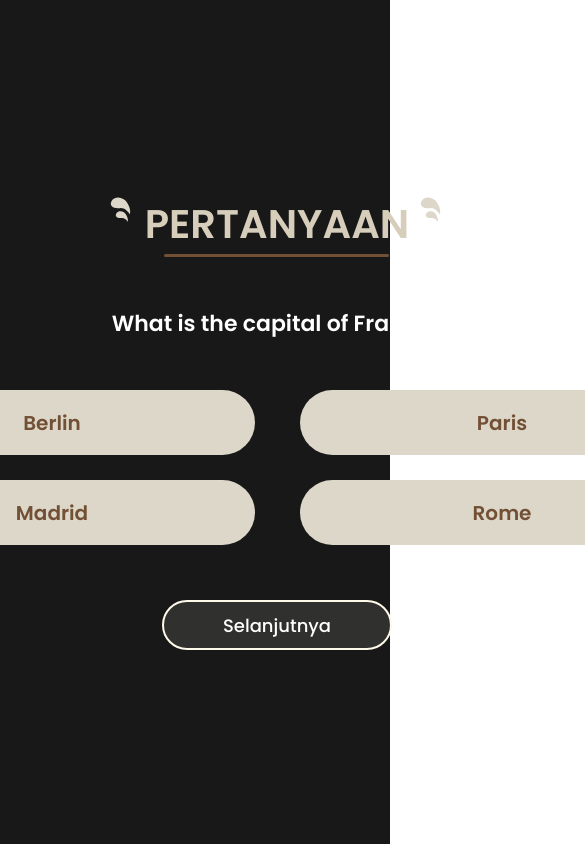
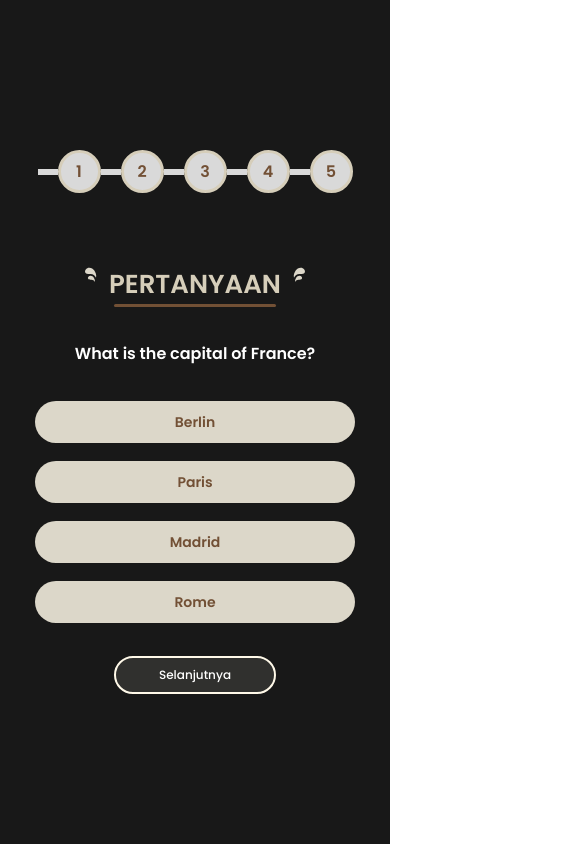
Before and after one commit to Fawwazalf/nusaculture, a Next.js app: page /quiz in a window 390 px wide. Shown: the top 844 px of the page, 585 px wide, since content can reach past the window. Built offline with nearby package versions, Linux system fonts and the light colour scheme; a web font is replaced by a local one.

Commit message:
responsive quiz

```diff
--- a/src/app/quiz/page.jsx
+++ b/src/app/quiz/page.jsx
@@ -25,7 +25,7 @@ const questions = [
     correctAnswer: "Mars",
   },
   {
-    question: "What is the capital of France?",
+    question: "What is the capital of France? What is the capital of France?What is the capital of France?",
     options: ["Berlin", "Paris", "Madrid", "Rome"],
     correctAnswer: "Paris",
   },
@@ -84,14 +84,16 @@ const page = () => {
   };
 
   return (
-    <div className="bg-[#181818] w-full h-screen flex justify-center items-center">
-      <div className="mr-[100px]">
-        <div className="flex flex-col items-center">
+    <div className="bg-[#181818] w-full h-screen flex xl:flex-row flex-col justify-center items-center">
+      <div className="xl:mr-[100px] mb-[72px]">
+        <div className="flex xl:flex-col items-center xl:mt-[60px]">
           {numberColors.map((color, index) => (
-            <div key={index} className={`flex flex-col items-center`}>
-              <div className={`h-[55px] w-[8px] bg-[${color}]`}></div>
+            <div key={index} className={`flex xl:flex-col items-center`}>
+              <div
+                className={`h-[6px] xl:h-[55px] w-[20px] md:w-[30px] xl:w-[8px] bg-[${color}]`}
+              ></div>
               {color === "#725035" ? (
-                <div className="w-[64px] h-[64px] bg-[#725035] rounded-full text-[22px] font-semibold text-[#D6CEBA] flex justify-center items-center">
+                <div className="w-[43px] h-[43px] md:w-[55px] md:h-[55px] lg:w-[64px] lg:h-[64px] bg-[#725035] rounded-full lg:text-[22px] font-semibold text-[#D6CEBA] flex justify-center items-center">
                   <svg
                     xmlns="http://www.w3.org/2000/svg"
                     width="32"
@@ -116,7 +118,7 @@ const page = () => {
                 </div>
               ) : (
                 <div
-                  className={`h-[64px] w-[64px] bg-[${color}] rounded-full text-[22px] font-semibold text-[#725035] flex justify-center items-center border-[#D6CEBA] border-[3px]`}
+                  className={`w-[43px] h-[43px] md:w-[55px] md:h-[55px] lg:w-[64px] lg:h-[64px] bg-[${color}] rounded-full lg:text-[22px] font-semibold text-[#725035] flex justify-center items-center border-[#D6CEBA] border-[3px]`}
                 >
                   {index + 1}
                 </div>
@@ -125,34 +127,13 @@ const page = () => {
           ))}
         </div>
       </div>
-      <div className="">
+      <div className="flex flex-col items-center">
         <div className="w-full flex justify-center">
+          <div className="w-[15px] md:w-[20px] lg:w-[26px] h-[19px] md:h-[25px] lg:h-[30px]">
             <svg
               xmlns="http://www.w3.org/2000/svg"
-            width="26"
-            height="30"
-            viewBox="0 0 26 30"
-            fill="none"
-          >
-            <path
-              d="M17.8592 8.25617C19.702 10.9646 22.3215 16.2087 20.7642 20.5319C20.198 19.0112 18.1632 16.8567 16.9626 15.9581C15.3055 14.7178 13.2376 13.9463 10.9667 14.1592C7.90802 14.4461 4.1676 14.2695 2.42926 11.8218C1.3498 10.3019 1.74315 8.06264 3.08168 6.21764C4.46196 4.31508 7.19721 3.41203 9.1164 3.49795C12.8283 3.66413 15.9775 5.49065 17.8592 8.25617Z"
-              fill="#DCD7C9"
-            />
-            <path
-              d="M16.7854 20.2854C17.9293 21.9665 19.5552 25.2216 18.5886 27.9051C18.2371 26.9611 16.9741 25.6238 16.2288 25.066C15.2003 24.2962 13.9167 23.8173 12.5071 23.9495C10.6085 24.1275 8.28681 24.0179 7.2078 22.4986C6.53777 21.5552 6.78193 20.1652 7.61277 19.02C8.46953 17.8391 10.1673 17.2785 11.3586 17.3319C13.6626 17.435 15.6174 18.5688 16.7854 20.2854Z"
-              fill="#DCD7C9"
-            />
-          </svg>
-          <div className="mx-[10px]">
-            <p className="text-[40px] text-[#D6CEBA] font-semibold">
-              PERTANYAAN
-            </p>
-            <div className="w-[225px] h-[3px] bg-[#725035] rounded-full mx-auto"></div>
-          </div>
-          <svg
-            xmlns="http://www.w3.org/2000/svg"
-            width="26"
-            height="30"
+              width="100%"
+              height="100%"
               viewBox="0 0 26 30"
               fill="none"
             >
@@ -166,10 +147,37 @@ const page = () => {
               />
             </svg>
           </div>
-        <p className="w-full text-white text-[22px] font-semibold mt-[50px] text-center">
+          <div className="mx-[10px]">
+            <p className="text-[26px] md:text-[33px] lg:text-[40px] text-[#D6CEBA] font-semibold">
+              PERTANYAAN
+            </p>
+            <div className="w-[162px] md:w-[180px] lg:w-[225px] h-[3px] bg-[#725035] rounded-full mx-auto"></div>
+          </div>
+          <div className="w-[15px] md:w-[20px] lg:w-[26px] h-[19px] md:h-[25px] lg:h-[30px]">
+            <svg
+              xmlns="http://www.w3.org/2000/svg"
+              width="100%"
+              height="100%"
+              viewBox="0 0 26 30"
+              fill="none"
+            >
+              <path
+                d="M8.14077 8.25617C6.29796 10.9646 3.67854 16.2087 5.23579 20.5319C5.80204 19.0112 7.83683 16.8567 9.03742 15.9581C10.6945 14.7178 12.7624 13.9463 15.0333 14.1592C18.092 14.4461 21.8324 14.2695 23.5707 11.8218C24.6502 10.3019 24.2568 8.06263 22.9183 6.21764C21.538 4.31508 18.8028 3.41203 16.8836 3.49795C13.1717 3.66413 10.0225 5.49065 8.14077 8.25617Z"
+                fill="#DCD7C9"
+              />
+              <path
+                d="M9.21464 20.2858C8.07078 21.967 6.44487 25.2221 7.41148 27.9056C7.76296 26.9616 9.02598 25.6243 9.7712 25.0665C10.7998 24.2967 12.0834 23.8178 13.4929 23.95C15.3915 24.128 17.7132 24.0184 18.7922 22.4991C19.4623 21.5556 19.2181 20.1657 18.3873 19.0205C17.5305 17.8396 15.8327 17.279 14.6414 17.3324C12.3374 17.4355 10.3826 18.5693 9.21464 20.2858Z"
+                fill="#DCD7C9"
+              />
+            </svg>
+          </div>
+        </div>
+        <div className="mt-[35px] md:mt-[42px] xl:mt-[50px] w-[320px] md:w-[600px] lg:w-[855px] flex justify-center">
+          <p className=" text-white md:text-[18px] lg:text-[22px] font-semibold text-center">
             {questions[currentQuestion].question}
           </p>
-        <div className="options-container flex flex-wrap w-[855px] justify-between mt-[50px]">
+        </div>
+        <div className="options-container flex flex-col lg:flex-row lg:flex-wrap w-[855px] items-center lg:justify-between mt-[35px] md:mt-[42px] xl:mt-[50px]">
           {questions[currentQuestion].options.map((option, index) => (
             <div
               key={index}
@@ -177,16 +185,16 @@ const page = () => {
                 userAnswers[currentQuestion] === option
                   ? "bg-[#725035] text-[#DCD7C9] "
                   : "bg-[#DCD7C9] text-[#725035]"
-              } text-[20px]  w-[405px] h-[65px] rounded-[100px] flex justify-center items-center font-semibold mb-[25px] hover:bg-[#725035] hover:text-[#DCD7C9]  cursor-pointer transition-all `}
+              } text-[14px] md:text-[16px] lg:text-[20px] w-[320px] md:w-[500px] lg:w-[405px] h-[42px] md:h-[55px] lg:h-[65px] rounded-[100px] flex justify-center items-center font-semibold mb-[18px] lg:mb-[25px] hover:bg-[#725035] hover:text-[#DCD7C9]  cursor-pointer transition-all `}
               onClick={() => handleAnswer(option)}
             >
               {option}
             </div>
           ))}
         </div>
-        <div className="w-full flex justify-center mt-[30px]">
+        <div className="w-full flex justify-center mt-[15px] md:mt-[25px] xl:mt-[35px]">
           <button
-            className="bg-[#FFF9E9]/10 border-2 border-[#FFF9E9] text-white text-[18px] font-medium w-[230px] h-[50px] rounded-[100px] hover:border-[#725035]"
+            className="bg-[#FFF9E9]/10 border-2 border-[#FFF9E9] text-white text-[12px] md:text-[16px] lg:text-[18px] font-medium w-[162px] md:w-[230px] h-[38px] md:h-[55px] rounded-[100px] hover:border-[#725035]"
             onClick={handleNext}
           >
             {currentQuestion < questions.length - 1 ? "Selanjutnya" : "Submit"}
```
Lines whose indentation alone changed are shown as unchanged.
